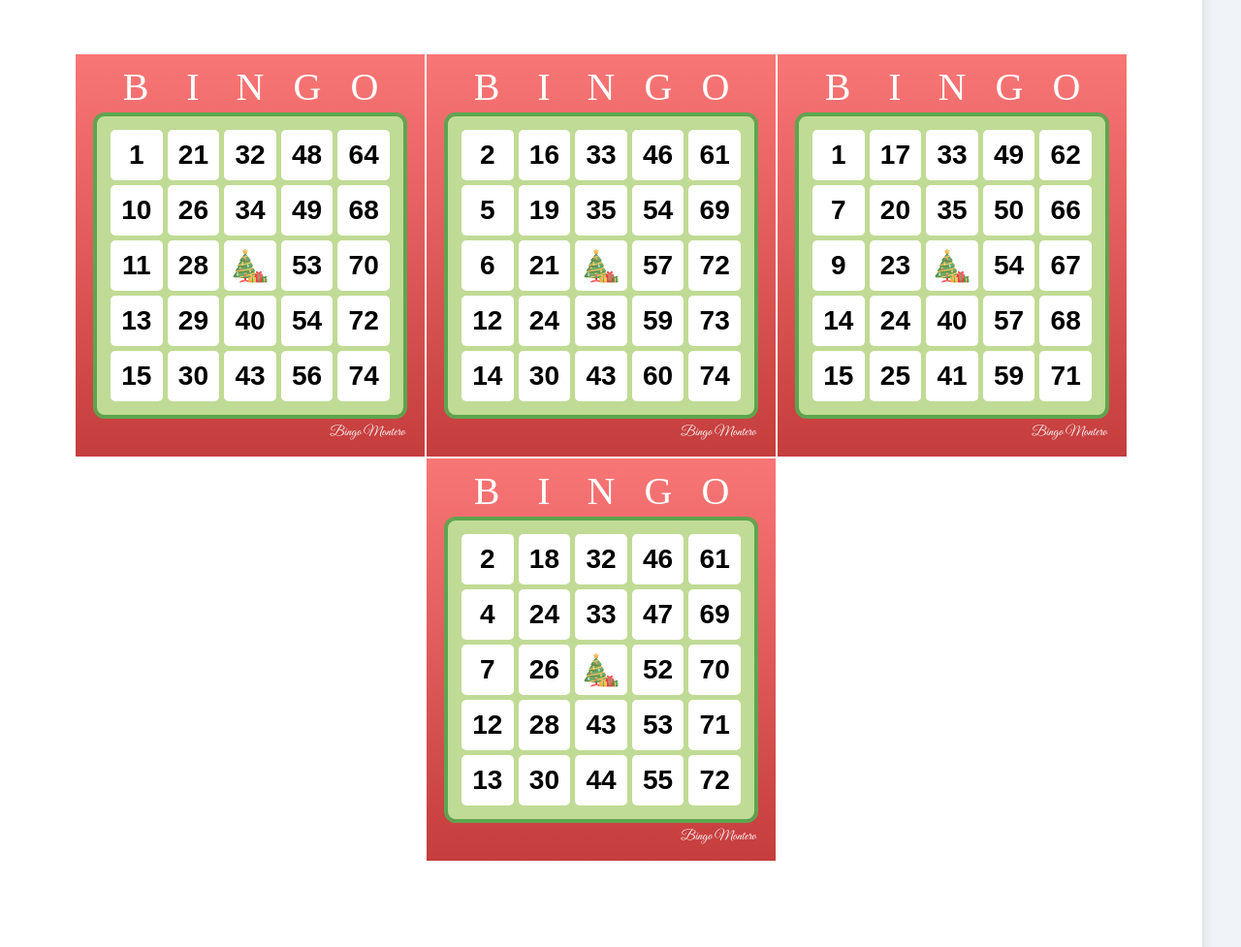
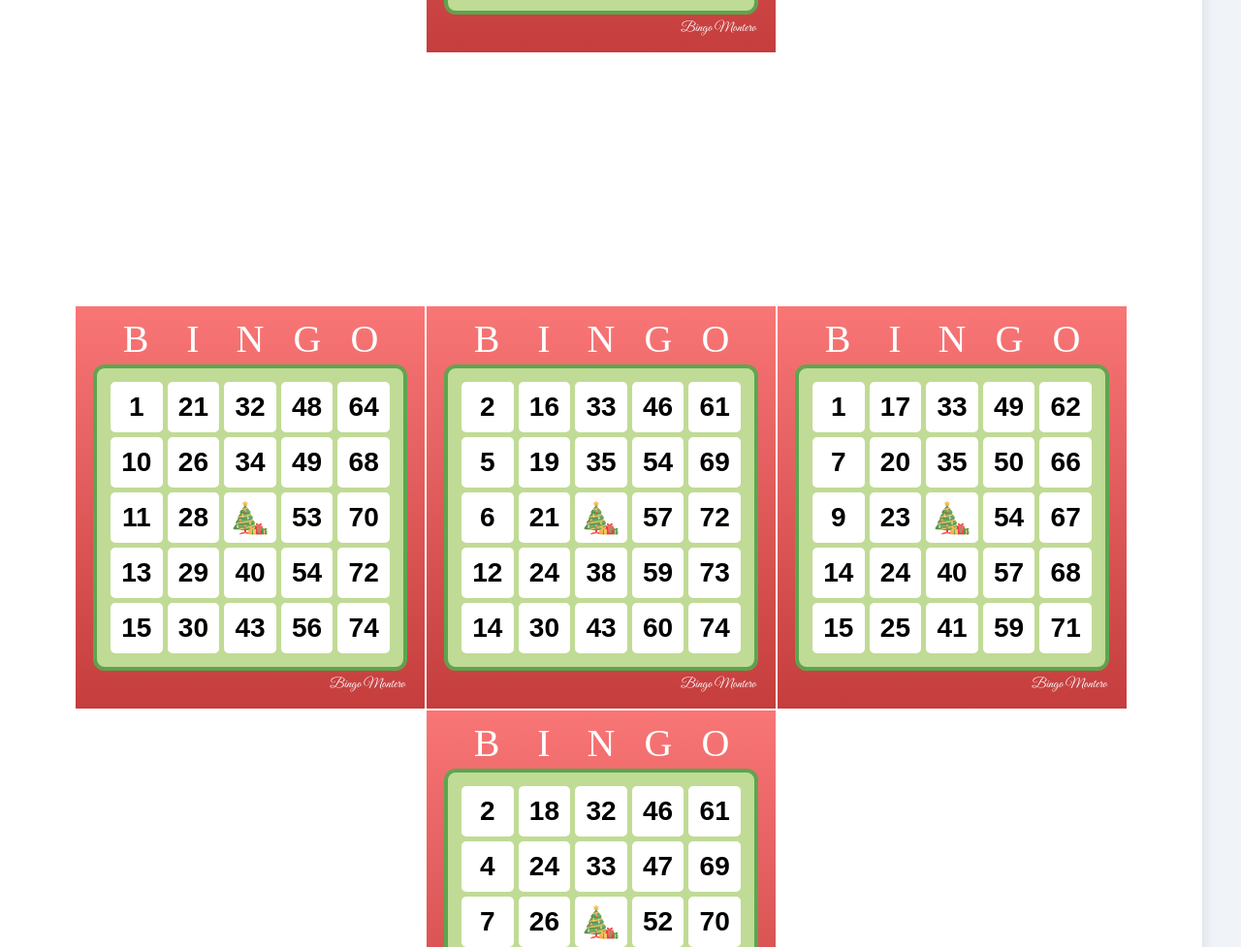
Before and after one commit to jorgeebm/bingo, a plain HTML site: page Bingo_imagenes.html in a window 1280 px wide. Shown: the part 910-1887 px from the top of the page at 97% size. Drawn offline with nearby package versions, Linux system fonts and the light colour scheme; a web font is replaced by a local one.

Commit message:
Update Bingo_imagenes.html

```diff
--- a/Bingo_imagenes.html
+++ b/Bingo_imagenes.html
@@ -56,7 +56,9 @@
             for (let t = 0; t < numTablas; t++) {
                 const tabla = generarTablaBingo();
                 if (t == 0) {
-                    contenedor.innerHTML += `<div class="separador1"></div>`;
+                    contenedor.innerHTML += `<div class="separador"></div>`;
+                } else if (t % 4 == 0) {
+                    contenedor.innerHTML += `<div class="separador"></div>`;
                 }
 
                 let tablaHTML = `<div class="tabla-bingo" id="tabla-${t}">
```
